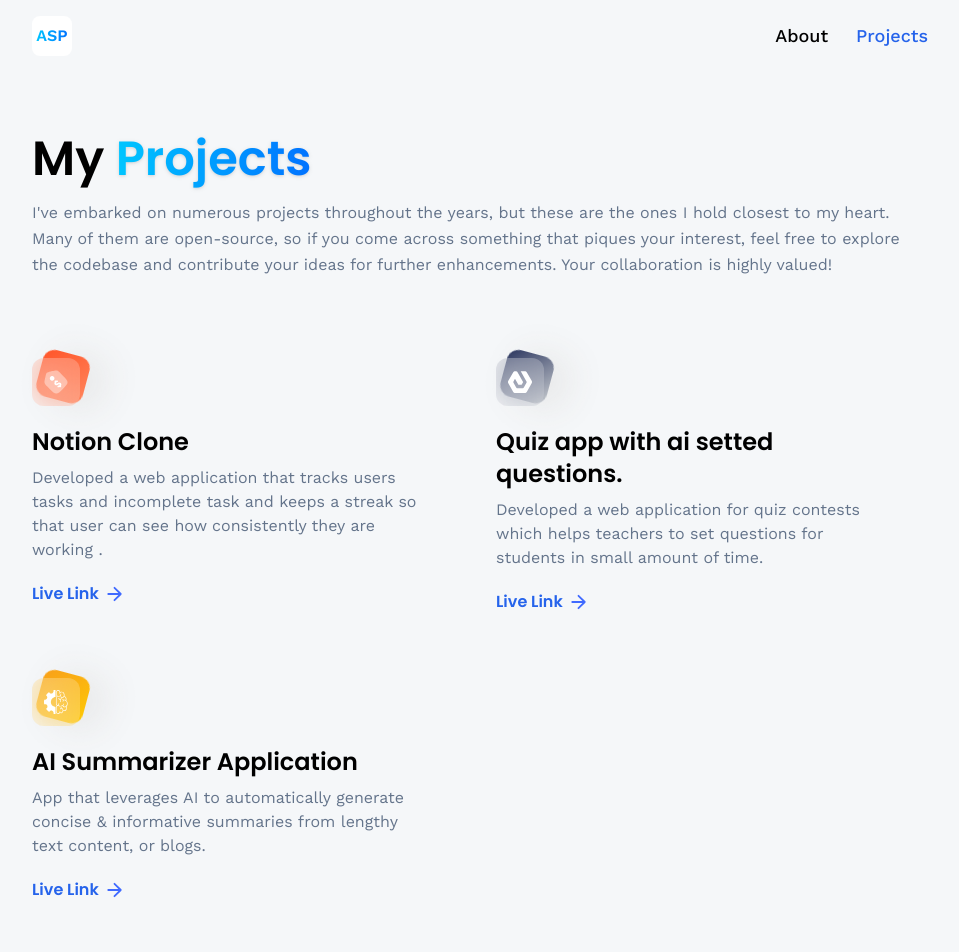
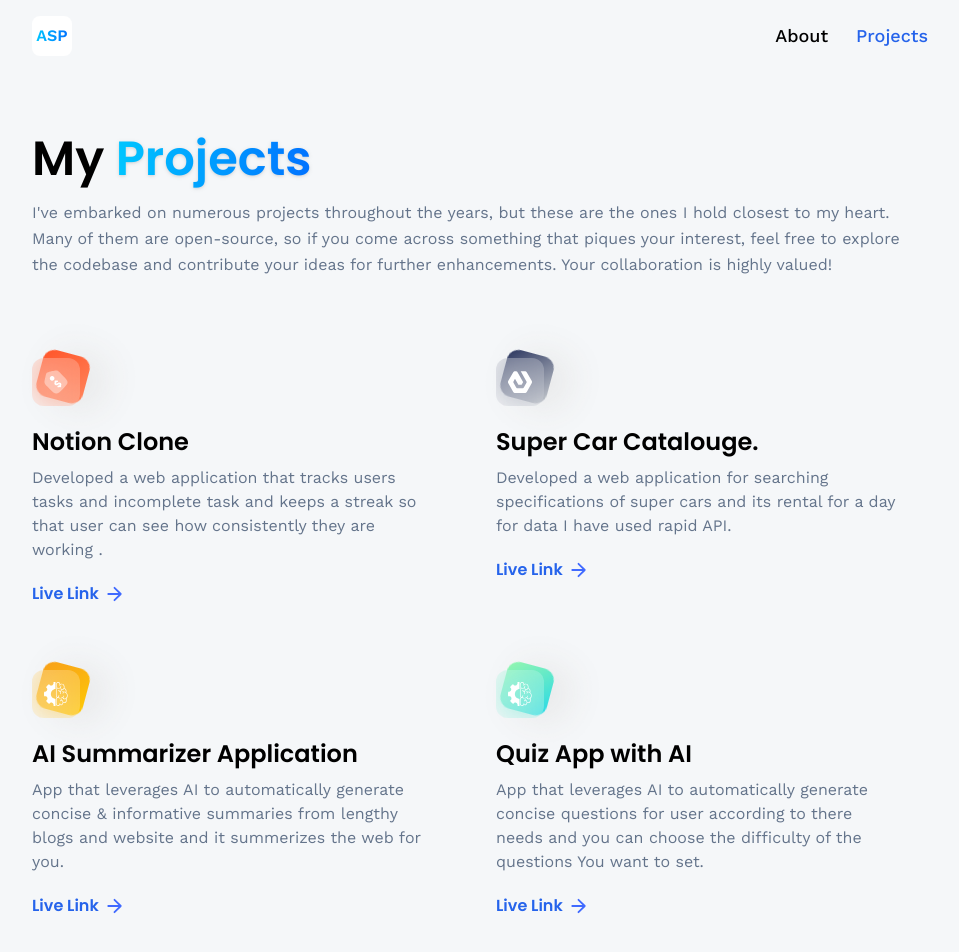
Before and after one commit to Akhilesh-pujar/Updated_Portfolio, a React (Vite) app in the folder 3D_portfolio-main/: page /projects in a window 1280 px wide. Shown: the top 952 px of the page, without its empty margins (160-1119 px from the left). Built offline with nearby package versions, Linux system fonts and the light colour scheme; no server answers.

Commit message:
project-update

```diff
--- a/3D_portfolio-main/src/constants/index.js
+++ b/3D_portfolio-main/src/constants/index.js
@@ -197,15 +197,23 @@ export const projects = [
     {
         iconUrl: estate,
         theme: 'btn-back-black',
-        name: 'Quiz app with ai setted questions.',
-        description: 'Developed a web application for quiz contests which helps teachers to set questions for students in small amount of time.',
-        link: 'https://github.com/Akhilesh-pujar/quiz-app-with-ai-set-questions',
+        name: 'Super Car Catalouge.',
+        description: 'Developed a web application for searching specifications of super cars and its rental for a day for data I have used rapid API.',
+        link: 'https://supercars-catalogue-rapidapi.vercel.app/',
     },
     {
         iconUrl: summiz,
         theme: 'btn-back-yellow',
         name: 'AI Summarizer Application',
-        description: 'App that leverages AI to automatically generate concise & informative summaries from lengthy text content, or blogs.',
+        description: 'App that leverages AI to automatically generate concise & informative summaries from lengthy blogs and website and it summerizes the web for you.',
         link: 'https://article-summerizer-using-open-ai-gpt4.vercel.app/',
+    },
+    {
+        iconUrl: summiz,
+        theme: 'btn-back-green',
+        name: 'Quiz App with AI',
+        description: 'App that leverages AI to automatically generate concise questions for user according to there needs and you can choose the difficulty of the questions You want to set.',
+        link: 'https://github.com/Akhilesh-pujar/Quiz-app-with-ai',
+
     }
 ];
```
